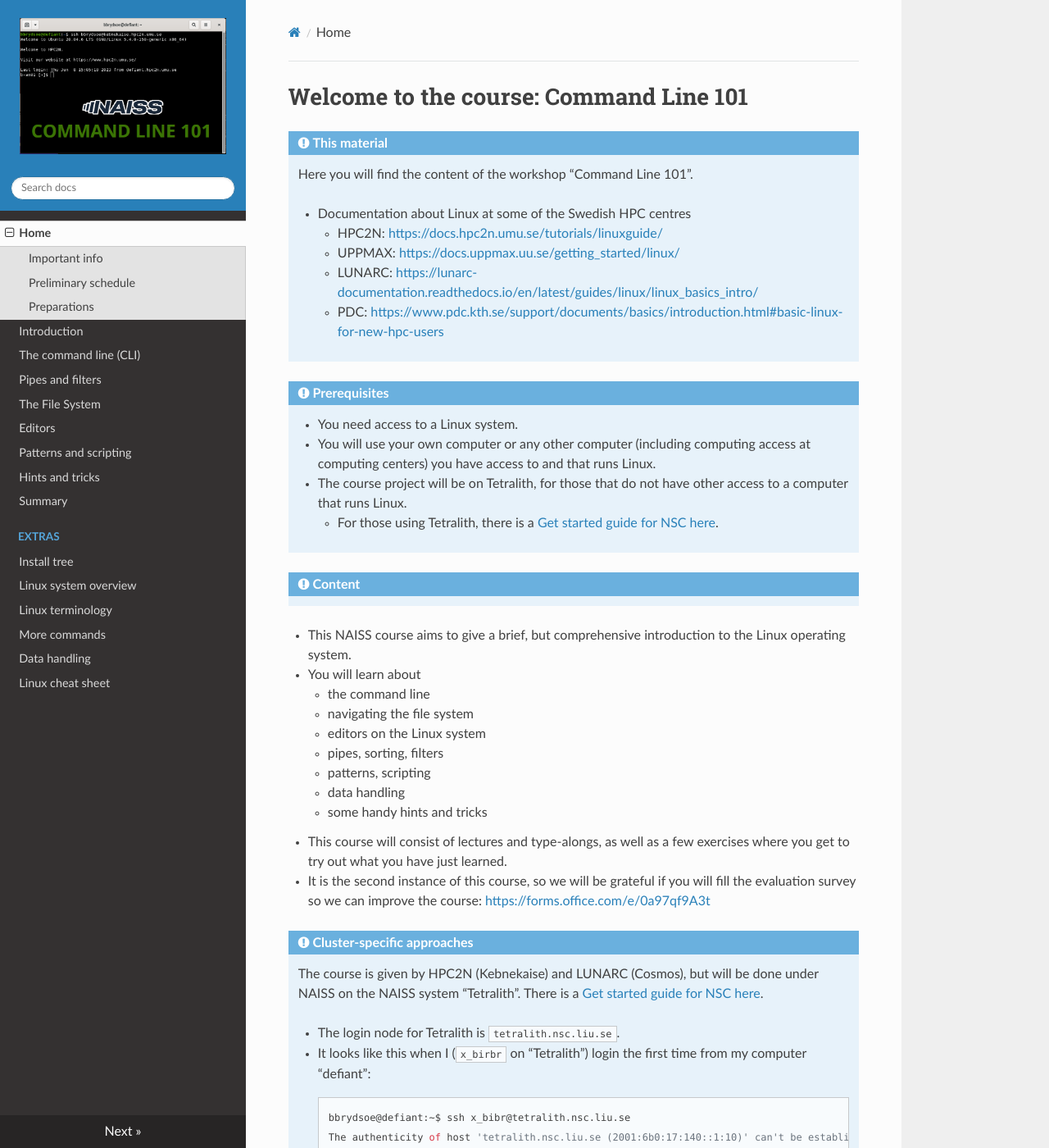
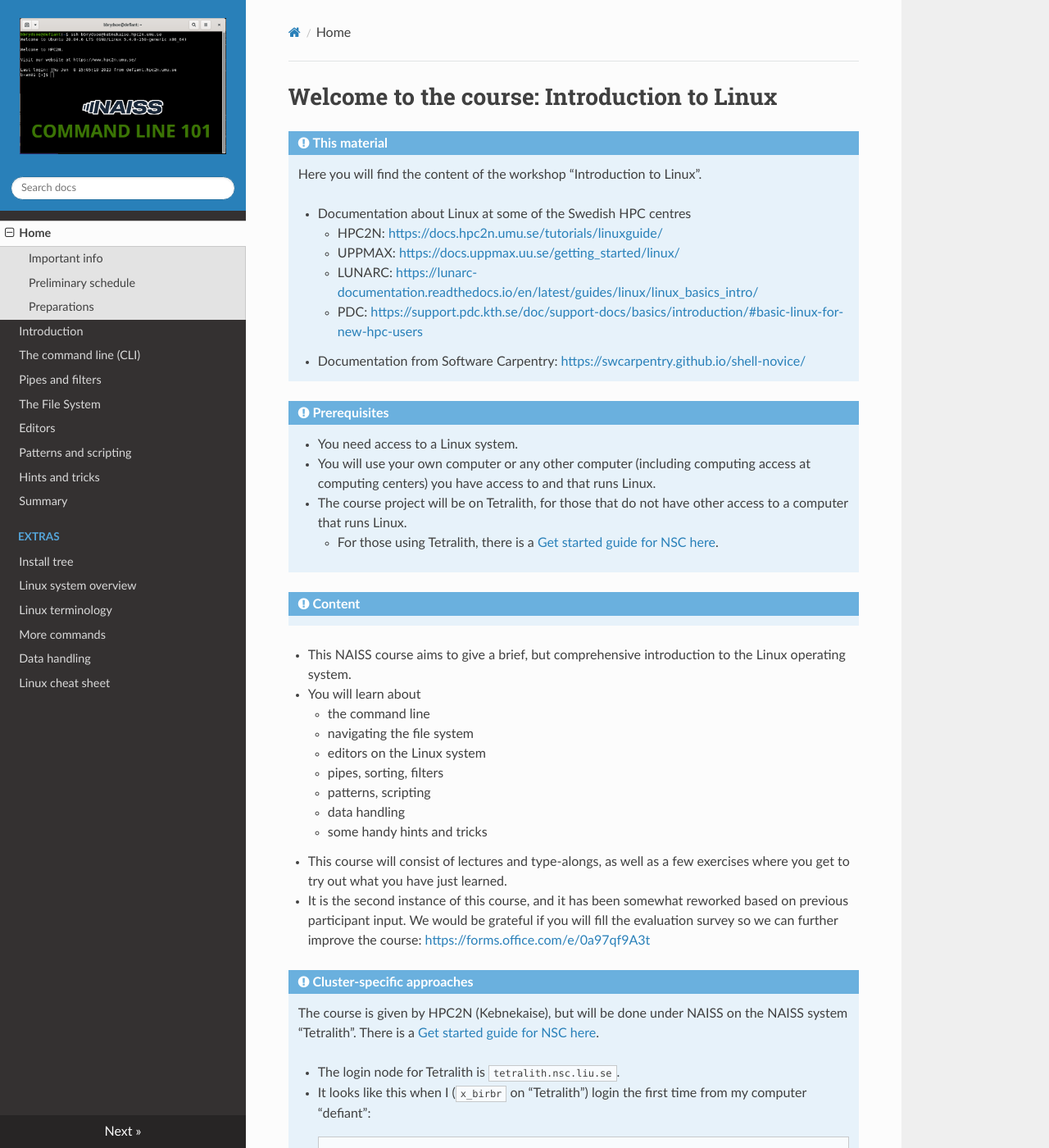
Before and after one commit to hpc2n/linux-command-line-101, an MkDocs documentation site: the page built from docs/index.md, in a window 1280 px wide and 1400 px high. Shown: the whole window at 82% size. Built offline with MkDocs 1.6.1, drawn with Linux system fonts in a browser that asks for light colours; nearby versions of some CDN libraries; some of the changed text lies outside the part shown.

```diff
--- a/docs/index.md
+++ b/docs/index.md
@@ -1,14 +1,15 @@
-# Welcome to the course: Command Line 101
+# Welcome to the course: Introduction to Linux
 
 !!! note "This material"
 
-    Here you will find the content of the workshop "Command Line 101".
+    Here you will find the content of the workshop "Introduction to Linux".
 
     - Documentation about Linux at some of the Swedish HPC centres
         - HPC2N: <a href="https://docs.hpc2n.umu.se/tutorials/linuxguide/" target="_blank">https://docs.hpc2n.umu.se/tutorials/linuxguide/</a>
         - UPPMAX: <a href="https://docs.uppmax.uu.se/getting_started/linux/" target="_blank">https://docs.uppmax.uu.se/getting_started/linux/</a>
         - LUNARC: <a href="https://lunarc-documentation.readthedocs.io/en/latest/guides/linux/linux_basics_intro/" target="_blank">https://lunarc-documentation.readthedocs.io/en/latest/guides/linux/linux_basics_intro/</a>
-        - PDC: <a href="https://www.pdc.kth.se/support/documents/basics/introduction.html#basic-linux-for-new-hpc-users" target="_blank">https://www.pdc.kth.se/support/documents/basics/introduction.html#basic-linux-for-new-hpc-users</a>
+        - PDC: <a href="https://support.pdc.kth.se/doc/support-docs/basics/introduction/#basic-linux-for-new-hpc-users" target="_blank">https://support.pdc.kth.se/doc/support-docs/basics/introduction/#basic-linux-for-new-hpc-users</a>
+    - Documentation from Software Carpentry: <a href="https://swcarpentry.github.io/shell-novice/" target="_blank">https://swcarpentry.github.io/shell-novice/</a>
 
 !!! note "Prerequisites"
 
@@ -29,11 +30,11 @@
       - data handling
       - some handy hints and tricks
    - This course will consist of lectures and type-alongs, as well as a few exercises where you get to try out what you have just learned.
-   - It is the second instance of this course, so we will be grateful if you will fill the evaluation survey so we can improve the course: <a href="https://forms.office.com/e/0a97qf9A3t" target="_blank">https://forms.office.com/e/0a97qf9A3t</a>
+   - It is the second instance of this course, and it has been somewhat reworked based on previous participant input. We would be grateful if you will fill the evaluation survey so we can further improve the course: <a href="https://forms.office.com/e/0a97qf9A3t" target="_blank">https://forms.office.com/e/0a97qf9A3t</a>
 
 !!! admonition "Cluster-specific approaches"
 
-    The course is given by HPC2N (Kebnekaise) and LUNARC (Cosmos), but will be done under NAISS on the NAISS system "Tetralith". There is a <a href="https://www.nsc.liu.se/support/getting-started/" target="_blank">Get started guide for NSC here</a>.
+    The course is given by HPC2N (Kebnekaise), but will be done under NAISS on the NAISS system "Tetralith". There is a <a href="https://www.nsc.liu.se/support/getting-started/" target="_blank">Get started guide for NSC here</a>.
 
     - The login node for Tetralith is ``tetralith.nsc.liu.se``.
     - It looks like this when I (``x_birbr`` on "Tetralith") login the first time from my computer "defiant":
```
Also changed, not shown: other parts of docs/index.md (+7 -6 lines).
